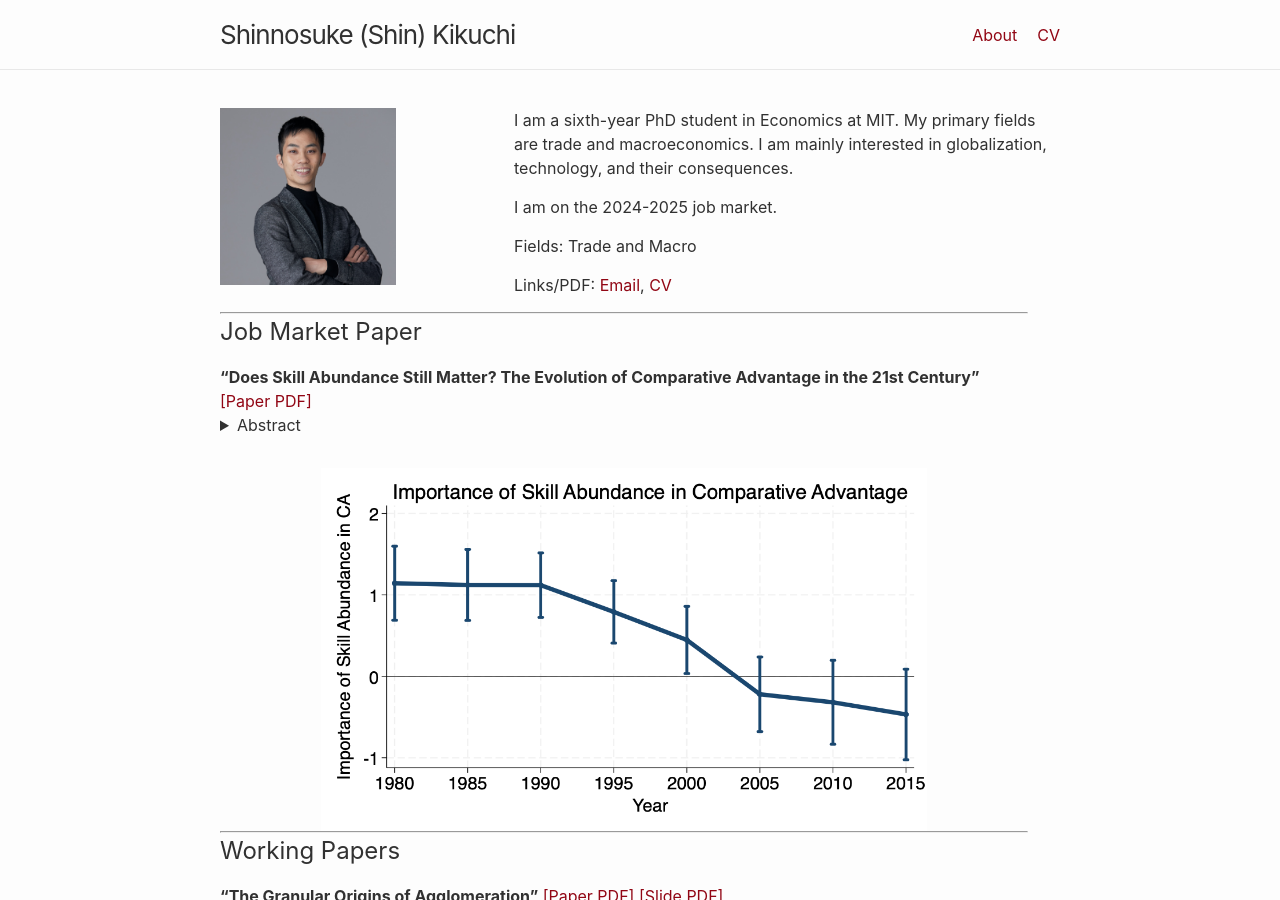
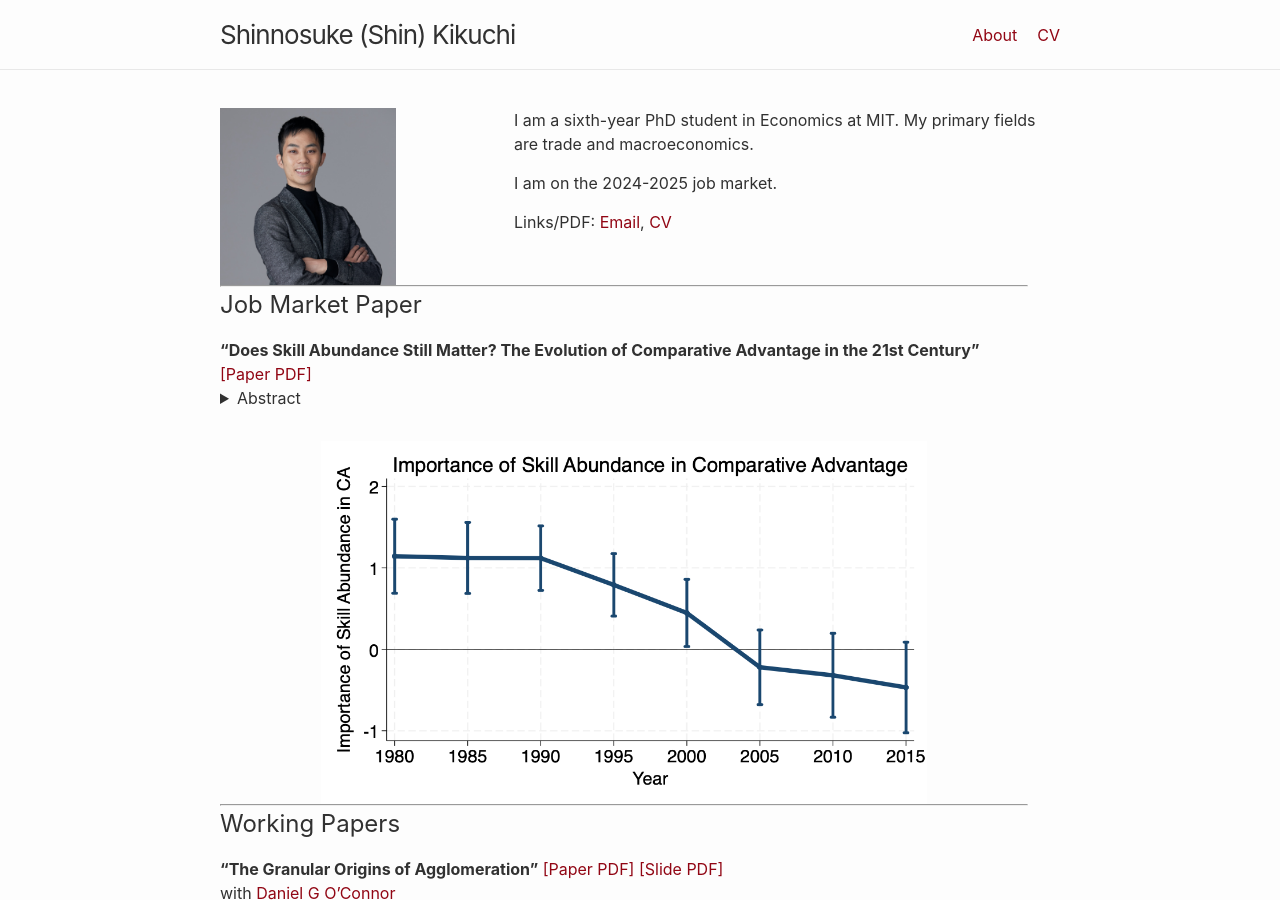
Before and after one commit to shinnkikuchi/shinnkikuchi.github.io, a Jekyll site: the page built from index.md, in a window 1280 px wide and 900 px high. Built offline with Jekyll 4.4.1, drawn with Linux system fonts in a browser that asks for light colours.

Commit message:
Update home.html

```diff
--- a/_layouts/home.html
+++ b/_layouts/home.html
@@ -9,9 +9,8 @@
   </div>
 
   <div class="columnright">
-    <p>I am a sixth-year PhD student in Economics at MIT. My primary fields are trade and macroeconomics. I am mainly interested in globalization, technology, and their consequences.</p>
+    <p>I am a sixth-year PhD student in Economics at MIT. My primary fields are trade and macroeconomics.</p>
     <p>I am on the 2024-2025 job market.</p>
-    <p> Fields: Trade and Macro  </p>
     <p> Links/PDF: <a href="mailto:skikuchi@mit.edu">Email</a>, <a href="/files/ShinKikuchi_CV.pdf" target="_blank">CV</a> </p>
   </div>
 
```
